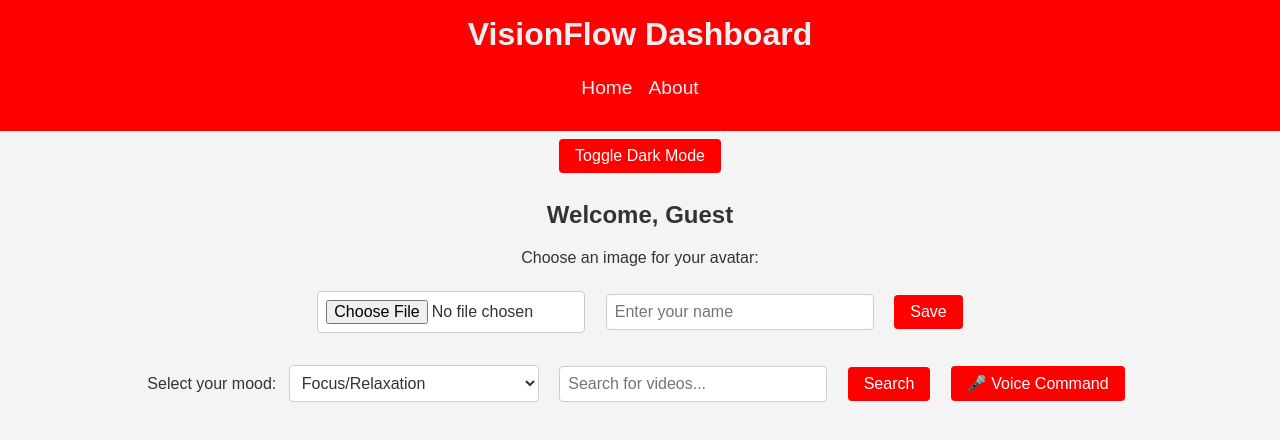
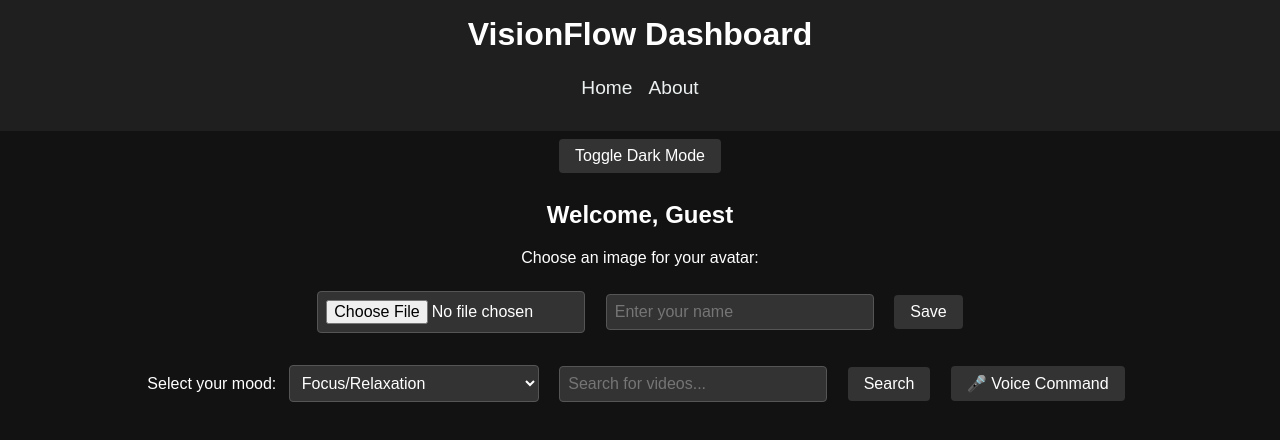
Before and after one commit to AndersenAlexander/VisionFlow-FinalProjectTypeScript, a website built with Vite: page index.html in a window 1280 px wide. Both pictures are taken after a click on the button "Toggle Dark Mode". Built offline with nearby package versions, Linux system fonts and the light colour scheme.

Commit message:
Update styles.css

```diff
--- a/src/styles/styles.css
+++ b/src/styles/styles.css
@@ -107,6 +107,31 @@ button:hover {
   select {
     width: 200px;
   }
+}
+.dark-mode {
+  background-color: #121212;
+  color: white;
+}
+.dark-mode body {
+  background-color: #121212;
+  color: white;
+}
+
+.dark-mode header {
+  background-color: #1f1f1f;
+  color: #fff;
+}
+
+.dark-mode button {
+  background-color: #333;
+  color: #fff;
+}
+
+.dark-mode input,
+.dark-mode select {
+  background-color: #333;
+  color: white;
+  border: 1px solid #555;
 }
 
 
```
